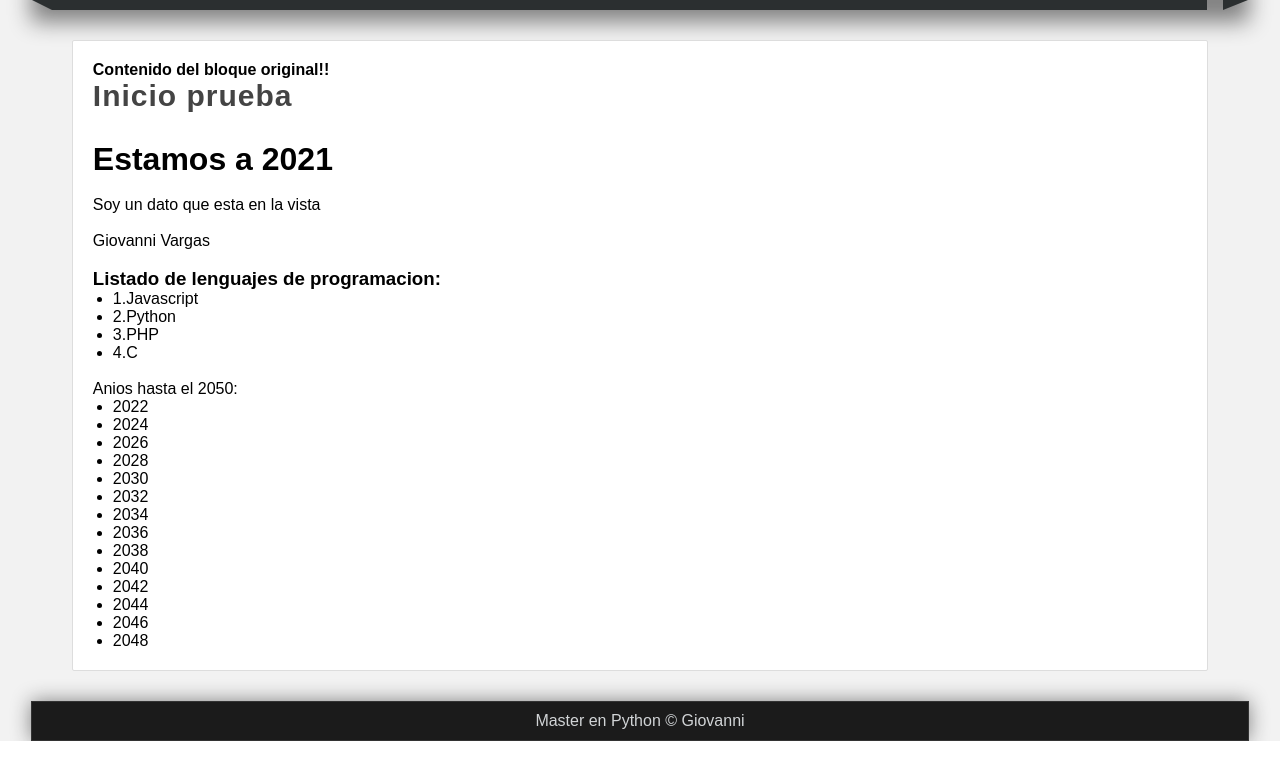
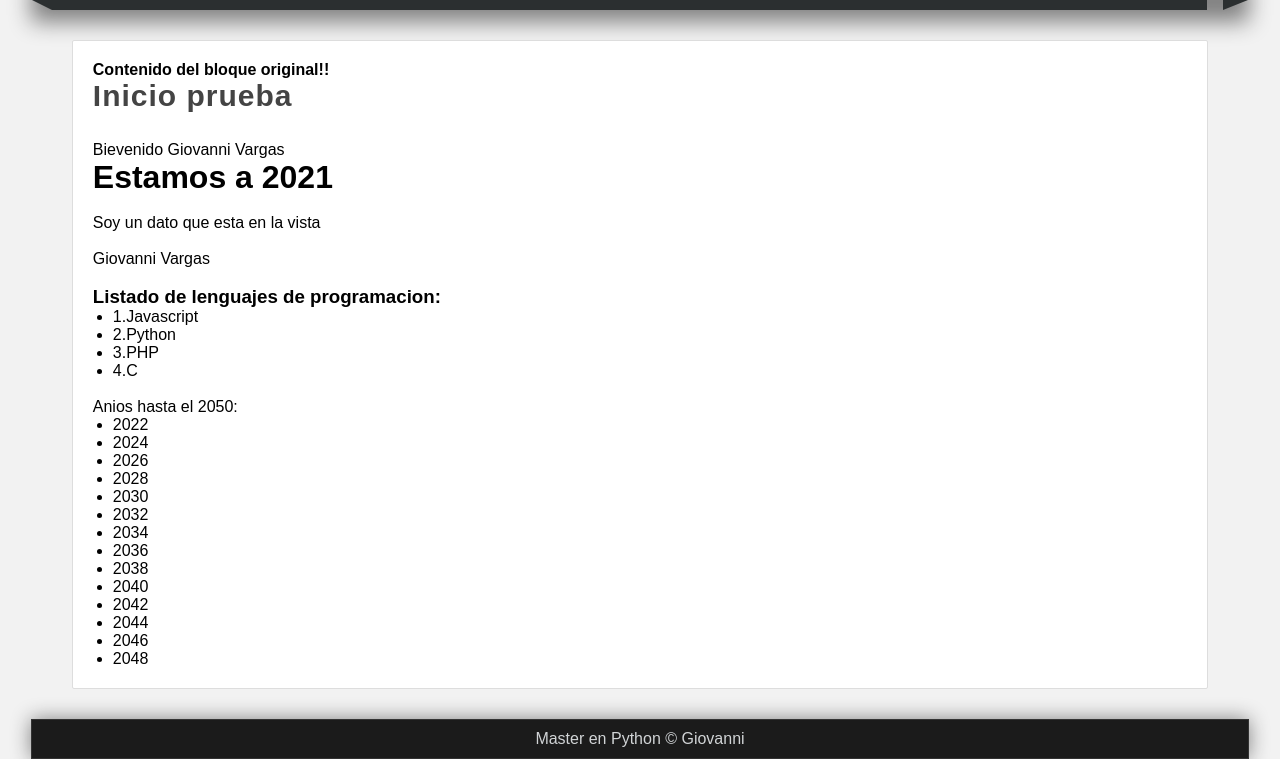
Before and after one commit to jonanv/firstapp_django, a Django app: page / in a window 1280 px wide. Shown: the part 182-941 px from the top of the page. Run offline with Django 3.2, Linux system fonts and the light colour scheme.

Commit message:
Se llava variable desde la plantilla que se incluyo

```diff
--- a/miapp/templates/fecha-actual.html
+++ b/miapp/templates/fecha-actual.html
@@ -1 +1,2 @@
+<p>Bievenido {{ nombre }}</p>
 <h1>Estamos a 2021</h1>
```
